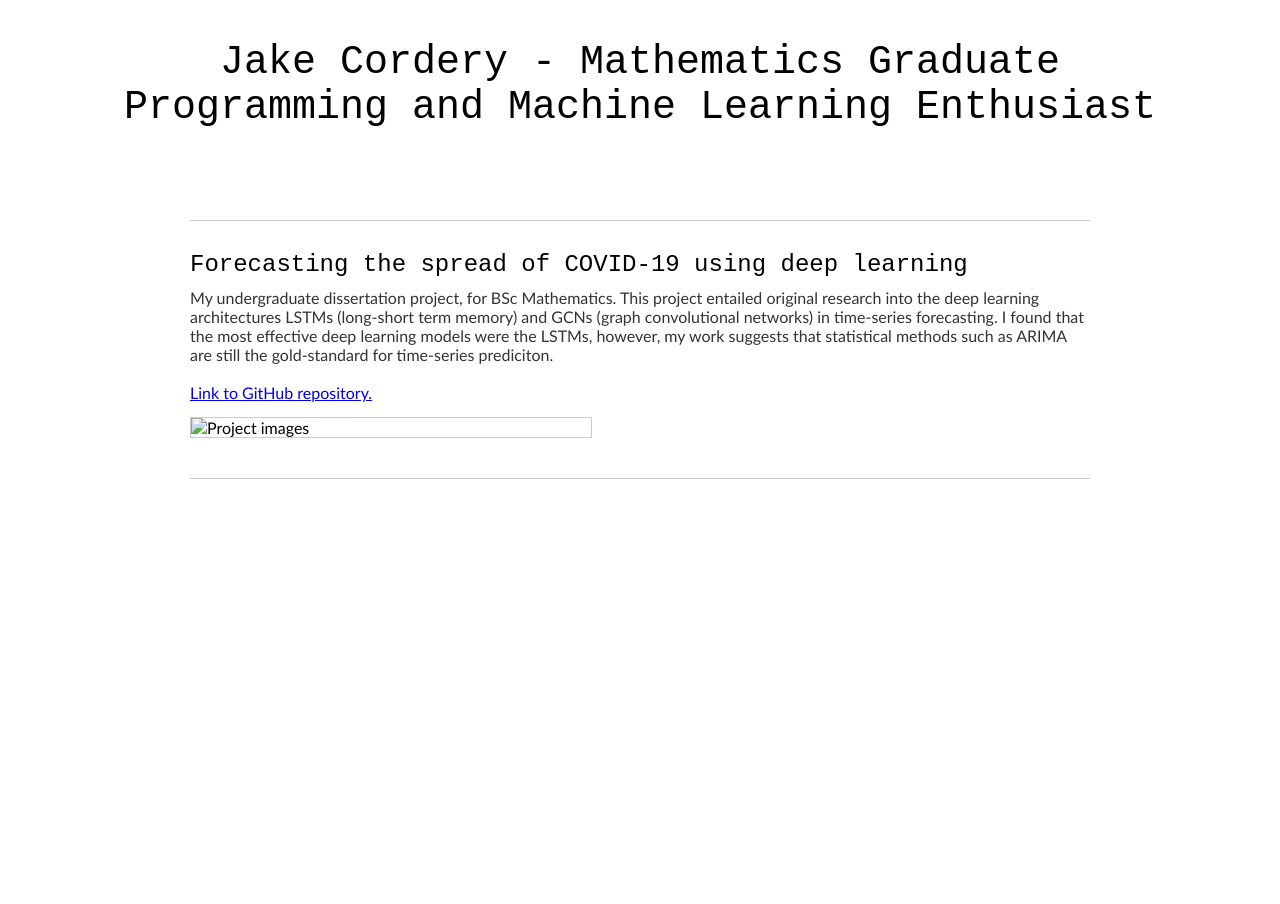
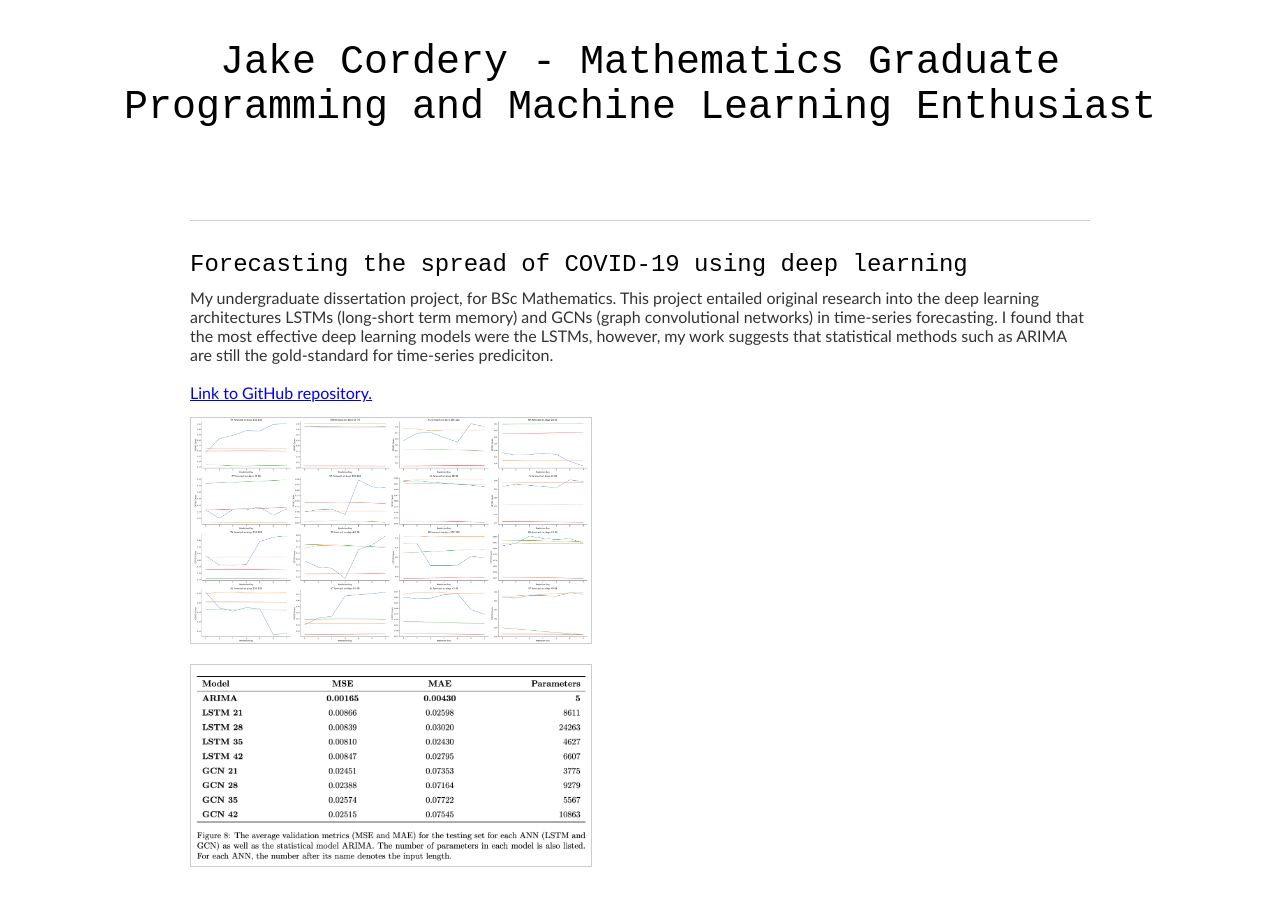
Before and after one commit to JIC1444/JIC1444.github.io, a plain HTML site: page index.html in a window 1280 px wide. Shown: the top 904 px of the page. Before the commit the page ends 800 px from the top, so only its background shows below. Drawn offline with Linux system fonts and the light colour scheme.

Commit message:
Update index.html

```diff
--- a/index.html
+++ b/index.html
@@ -105,7 +105,8 @@
                 are still the gold-standard for time-series prediciton.<br><br>
                 <a href="https://github.com/JIC1444/Forecasting-Covid" target="_blank" rel="noopener noreferrer">Link to GitHub repository.</a>
             </div>
-            <img src="images/forecasting_covid.png" alt="Project images">
+            <img src="images/forecasting_covid_results_graph.png" alt="Project results graph">
+            <img src="images/forecasting_covid_results_table.png" alt="Project results table">
         </div>
         <hr>
 
```
